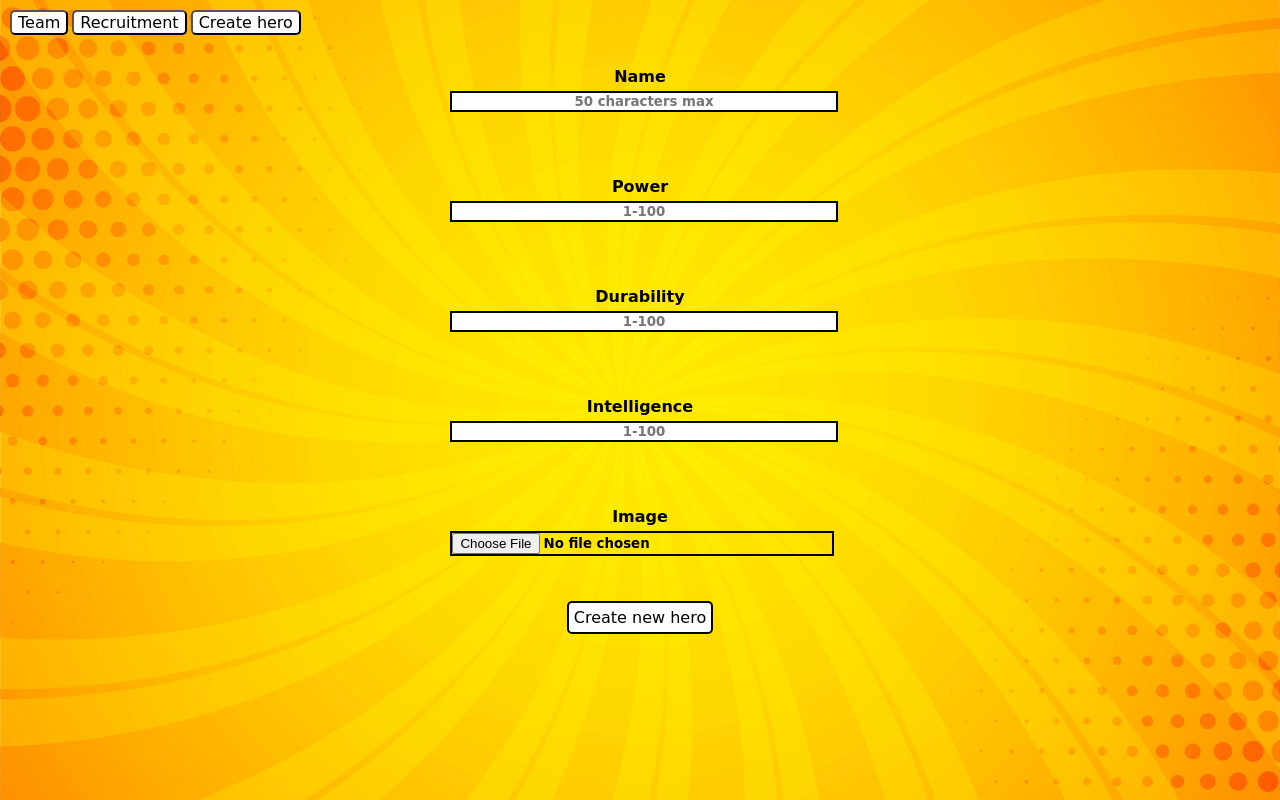
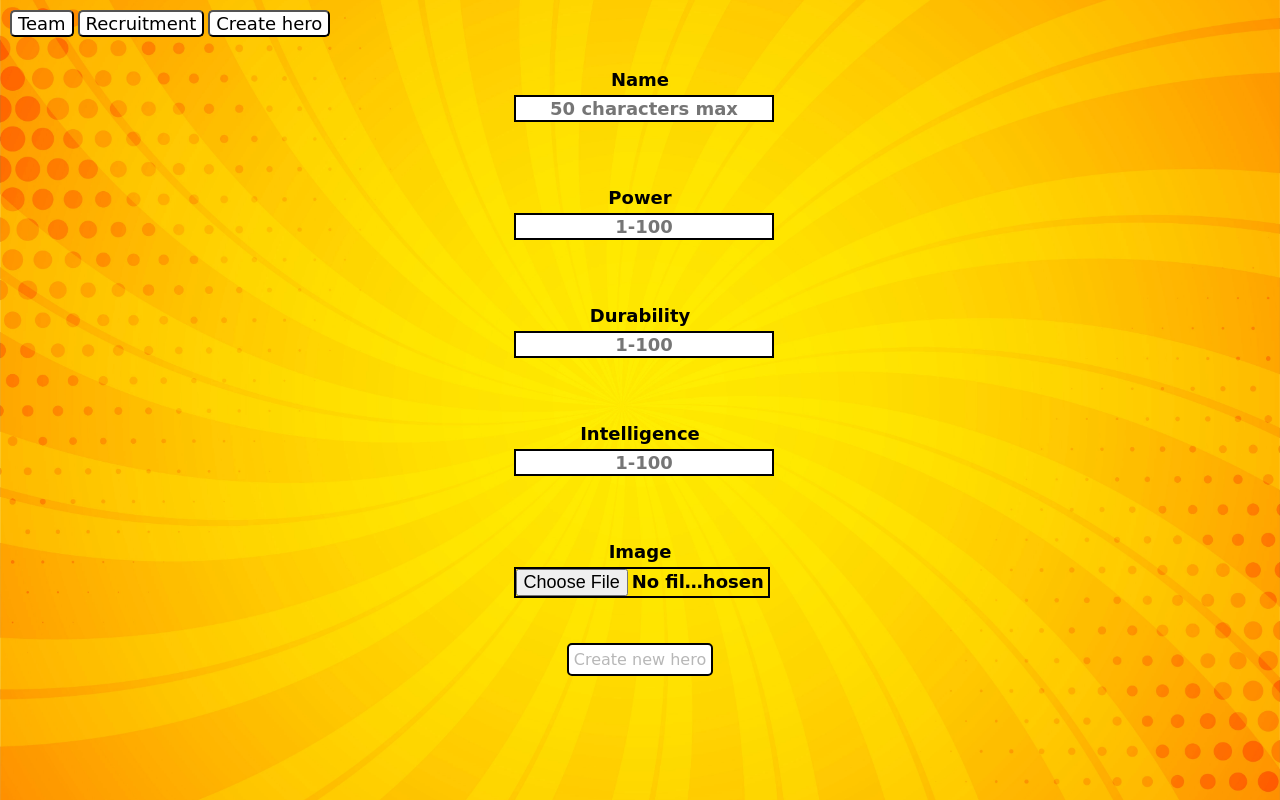
Before and after one commit to joacoague15/superheroesUI, a React (Create React App) app: page /creation in a window 1280 px wide. Built offline with nearby package versions, Linux system fonts and the light colour scheme; no server answers.

Commit message:
Fixing some behaviors and improving styling

```diff
--- a/src/components/hero_creation/HeroCreation.tsx
+++ b/src/components/hero_creation/HeroCreation.tsx
@@ -9,6 +9,7 @@ import { v4 } from 'uuid';
 
 import axios from "axios";
 import { toast } from "react-toastify";
+import {useNavigate} from "react-router-dom";
 
 const HeroCreation = () => {
     const [createdHeroName, setCreatedHeroName] = useState('');
@@ -17,26 +18,36 @@ const HeroCreation = () => {
     const [createdHeroIntelligence, setCreatedHeroIntelligence] = useState('');
     const [createdHeroImgFile, setCreatedHeroImgFile] = useState<any>({});
     const [imgURL, setImgURL] = useState('');
+    const [uploadingFile, setUploadingFile] = useState(false);
+
+    const isFileUploaded = imgURL !== ''
+    const submitText = uploadingFile ? 'Uploading file...' : 'Create new hero'
 
     const nameErrorMessage = 'The hero name length is not the one expected'
     const statErrorMessage= 'There is at least one stat value that is not between 1 and 100'
-    const succesMessage= 'Hero created succesfully'
+    const succesMessage = 'Hero created succesfully'
+    const heroCreationError = 'There was an error on the creation hero process'
+
+    let navigate = useNavigate()
 
     useEffect(() => {
-        if (createdHeroImgFile !== {}) {
-            const imageRef = ref(storage, `recruitmentImages/${createdHeroImgFile.name + v4()}`, )
+        const isThereAnUploadedFile = createdHeroImgFile !== undefined && createdHeroImgFile.name
+        console.log(createdHeroImgFile)
+
+        if (isThereAnUploadedFile) {
+            setUploadingFile(true)
+            const imageRef = ref(storage, `recruitmentImages/${createdHeroImgFile!.name + v4()}`, )
             uploadBytes(imageRef, createdHeroImgFile)
                 .then(() => {
                     getDownloadURL(imageRef)
-                        .then(res => setImgURL(res))
+                        .then(res => {
+                            setImgURL(res)
+                            setUploadingFile(false)
+                        })
                         .catch(err => console.log(err))
                 })
         }
     }, [createdHeroImgFile])
-
-    useEffect(() => {
-        console.log('IMG URL: ', imgURL)
-    }, [imgURL])
 
     const isNameValid = () => {
         if (!createdHeroName || createdHeroName.length < 1 || createdHeroName.length > 50) {
@@ -55,8 +66,6 @@ const HeroCreation = () => {
         return true
     }
 
-
-
     const createNewHero = (e: any) => {
         e.preventDefault()
 
@@ -68,8 +77,14 @@ const HeroCreation = () => {
                 intelligence: createdHeroIntelligence,
                 imgURL: imgURL
             })
-                .then(() => toast.success(succesMessage, { position: toast.POSITION.BOTTOM_RIGHT }))
-                .catch(err => console.log(err))
+                .then(() => {
+                    toast.success(succesMessage, { position: toast.POSITION.BOTTOM_RIGHT })
+                    navigate('/recruitment');
+                })
+                .catch(err => {
+                    console.log(err)
+                    toast.error(heroCreationError, { position: toast.POSITION.BOTTOM_RIGHT })
+                })
     }
 
     return (
@@ -92,9 +107,9 @@ const HeroCreation = () => {
             </label>
             <label htmlFor='hero-img-file'>
                 <span className='creation-span'>Image</span>
-                <input type='file' onChange={(e: any) => setCreatedHeroImgFile(e.target.files[0])} placeholder='Paste an image link here' className='creation-text-input' name='hero-img-file' />
+                <input id='hi' type='file' onChange={(e: any) => setCreatedHeroImgFile(e.target.files[0])} placeholder='Paste an image link here' className='creation-text-input' name='hero-img-file' />
             </label>
-            <button type='submit' className='submit-button'>Create new hero</button>
+            <button disabled={!isFileUploaded} type='submit' className='submit-button'>{submitText}</button>
         </form>
     )
 }
--- a/src/components/hero_recruitment/HeroRecruitment.tsx
+++ b/src/components/hero_recruitment/HeroRecruitment.tsx
@@ -29,7 +29,7 @@ const HeroRecruitment = (props: IallTeamMembers) => {
     }
 
     const handleChange = (e: any) => {
-        const nameSearched = e.target.value;
+        const nameSearched = e.target.value.toLowerCase();
 
         if (nameSearched) {
             const filterHeroResult = fetchedAllHeroes.filter((hero: IteamMemberObject) => hero.name.toLowerCase().includes(nameSearched));
--- a/src/styles/buttonStyle.css
+++ b/src/styles/buttonStyle.css
@@ -4,7 +4,7 @@
     margin: 2px;
     border-color: black;
     font-family: "Comic Sans MS", "arial", "cursive";
-    font-size: 16px;
+    font-size: 18px;
     cursor: pointer;
     transition: 0.4s ease;
 }
--- a/src/styles/creationTextInputStyle.css
+++ b/src/styles/creationTextInputStyle.css
@@ -9,7 +9,7 @@ input::-webkit-inner-spin-button {
     flex-wrap: wrap;
     text-align: center;
     flex-direction: column;
-    width: 30%;
+    width: 20%;
     margin: auto;
 }
 
@@ -28,6 +28,7 @@ input::-webkit-inner-spin-button {
 }
 
 .creation-span, .creation-text-input {
+    font-size: 18px;
     font-family: "Comic Sans MS", "arial", "cursive";
     font-weight: bold;
 }
--- a/src/styles/recruitmentStyle.css
+++ b/src/styles/recruitmentStyle.css
@@ -13,11 +13,16 @@
     background: none;
 }
 
+.hero-button:hover {
+    background: none;
+}
+
 .hero-container .img {
     width: 150px;
     height: 150px;
     box-shadow: 5px 5px 5px black;
     transition: 0.2s ease;
+
 }
 
 .hero-container .img:hover {
--- a/src/styles/searcherStyle.css
+++ b/src/styles/searcherStyle.css
@@ -1,4 +1,5 @@
 .searcher {
+    font-size: 18px;
     display: flex;
     justify-content: center;
     background-color: white;
```
